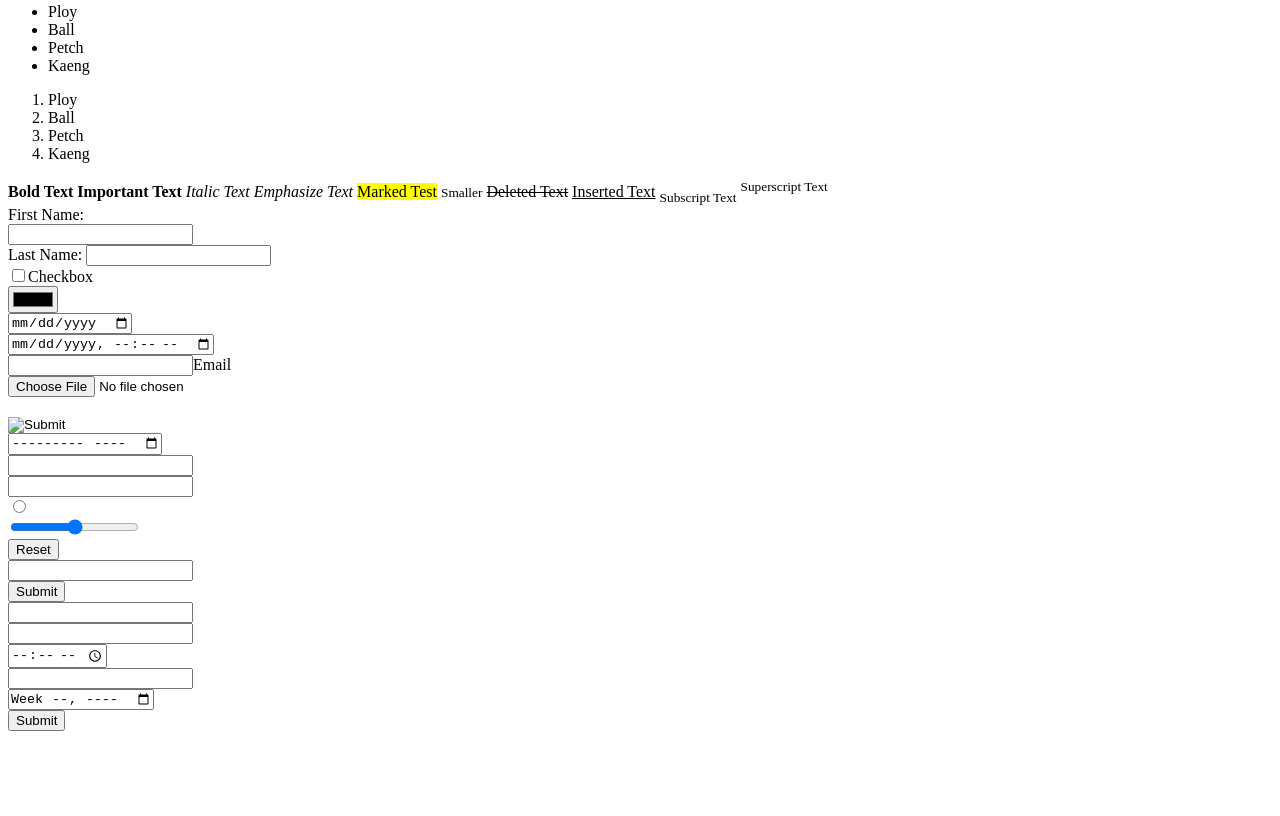
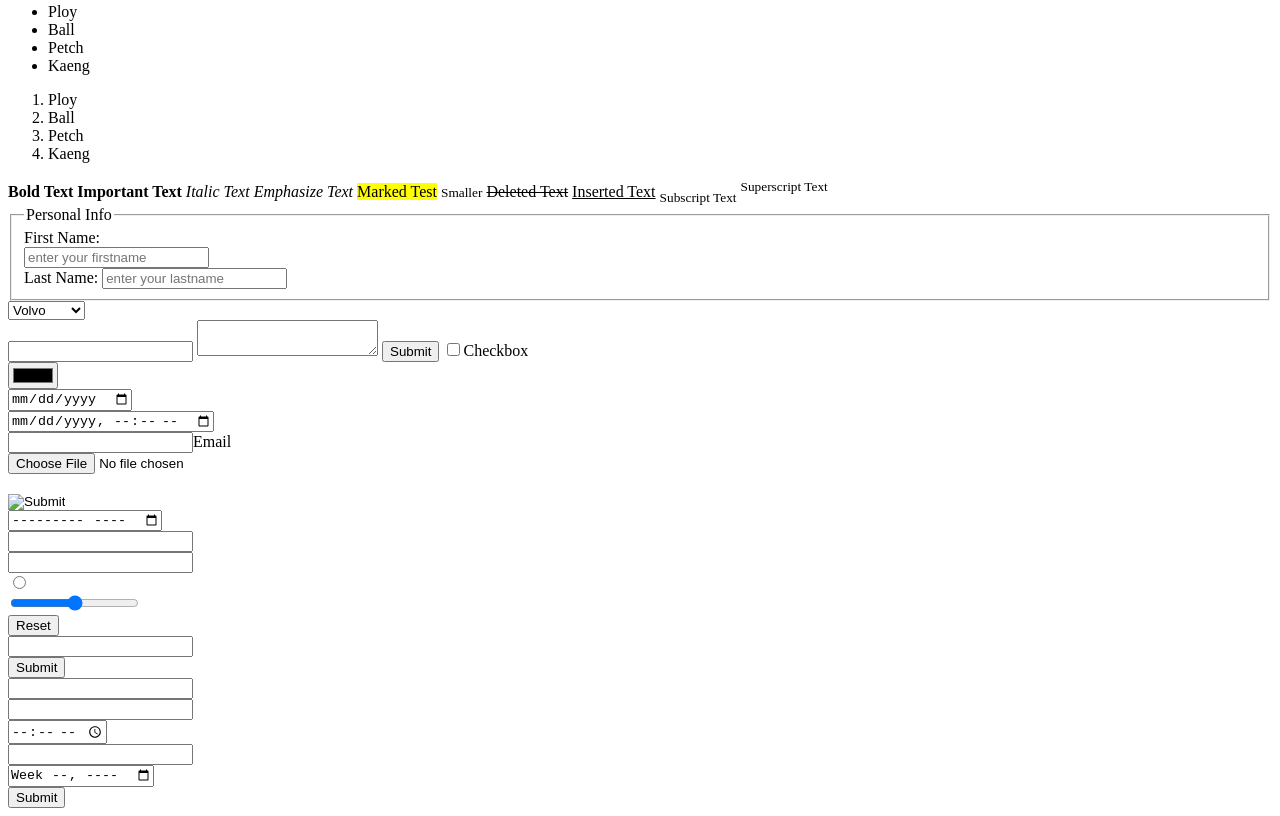
Before and after one commit to KittisakPh/html-css-masterful-by-patiphan, a plain HTML site: page html/index.html in a window 1280 px wide. Shown: the part 851-1667 px from the top of the page. Before the commit the page ends 1590 px from the top, so only its background shows below. Drawn offline with Linux system fonts and the light colour scheme.

Commit message:
fix(form): select optgroup, option, datalist, option, textarea, fieldset-legend

```diff
--- a/html/index.html
+++ b/html/index.html
@@ -97,11 +97,35 @@
 
   <!-- Form -->
   <form action="">
-    <label for="fname">First Name:</label><br />
-    <input type="text" id="fname"> <br />
-    <label>Last Name:
-      <input type="text">
-    </label><br />
+    <fieldset>
+      <legend>Personal Info</legend>
+      <label for="fname">First Name:</label><br />
+      <input type="text" id="fname" placeholder="enter your firstname"> <br />
+      <label>Last Name:
+        <input type="text" placeholder="enter your lastname">
+      </label><br />
+    </fieldset>
+
+    <select name="cars" id="cars">
+      <optgroup label="Cars">
+        <option value="volvo">Volvo</option>
+        <option value="toyota">Toyota</option>
+        <option value="honda">Honda</option>
+        <option value="masda">Masda</option>
+      </optgroup>
+    </select><br />
+
+    <input list="browsers" name="browser">
+    <datalist id="browsers">
+      <option value="volvo">
+      <option value="toyota">
+      <option value="honda">
+      <option value="masda">Masda
+    </datalist>
+
+    <textarea name="" id=""></textarea>
+    <button type="subbmit">Submit</button>
+
     <input type="checkbox">Checkbox<br />
     <input type="color"><br />
     <input type="date"><br />
@@ -110,18 +134,18 @@
     <input type="file"><br />
     <input type="hidden"><br />
     <input type="image"><br />
-    <input type="month" ><br />
+    <input type="month"><br />
     <input type="number"><br />
     <input type="password"><br />
-    <input type="radio" ><br />
-    <input type="range" ><br />
-    <input type="reset" ><br />
-    <input type="search" ><br />
-    <input type="submit" ><br />
+    <input type="radio"><br />
+    <input type="range"><br />
+    <input type="reset"><br />
+    <input type="search"><br />
+    <input type="submit"><br />
     <input type="tel"><br />
-    <input type="text" ><br />
-    <input type="time" ><br />
-    <input type="url" ><br />
+    <input type="text"><br />
+    <input type="time"><br />
+    <input type="url"><br />
     <input type="week"><br />
 
     <button type="subbmit">Submit</button>
```
